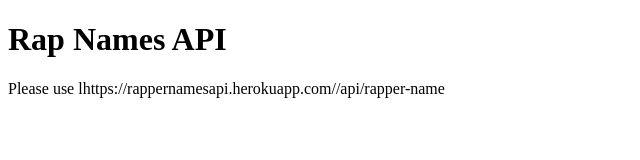
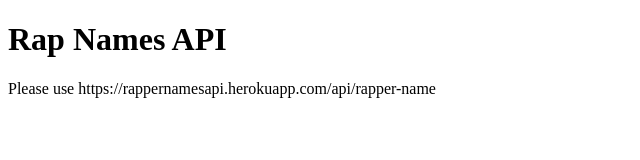
Before and after one commit to devbyjonah/rapnamesapi, a plain HTML site: page index.html in a window 1280 px wide. Shown: the full height of the page, 0-640 px from the left. Drawn offline with Linux system fonts and the light colour scheme.

Commit message:
fixed base url typo

```diff
--- a/index.html
+++ b/index.html
@@ -7,6 +7,6 @@
 </head>
 <body>
 	<h1>Rap Names API</h1>
-	<p>Please use lhttps://rappernamesapi.herokuapp.com//api/rapper-name</p>
+	<p>Please use https://rappernamesapi.herokuapp.com/api/rapper-name</p>
 </body>
 </html>
```
